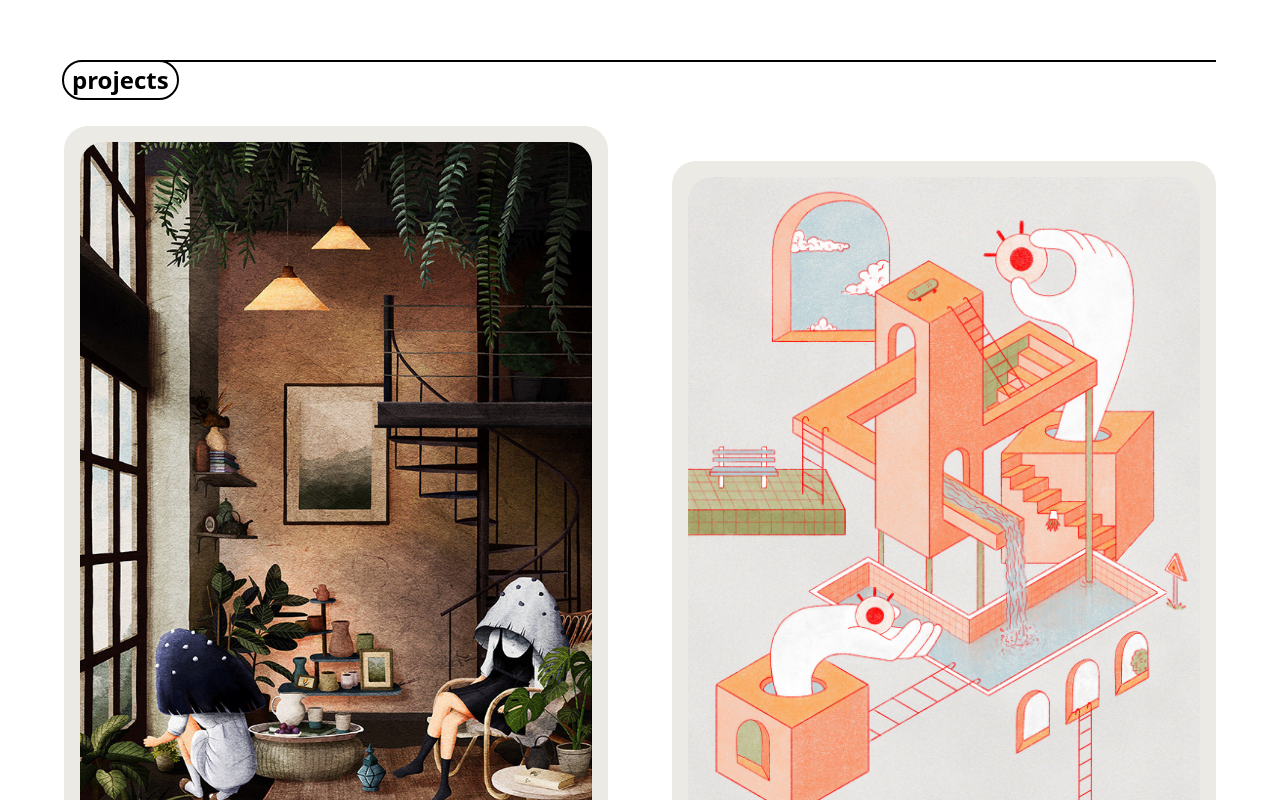
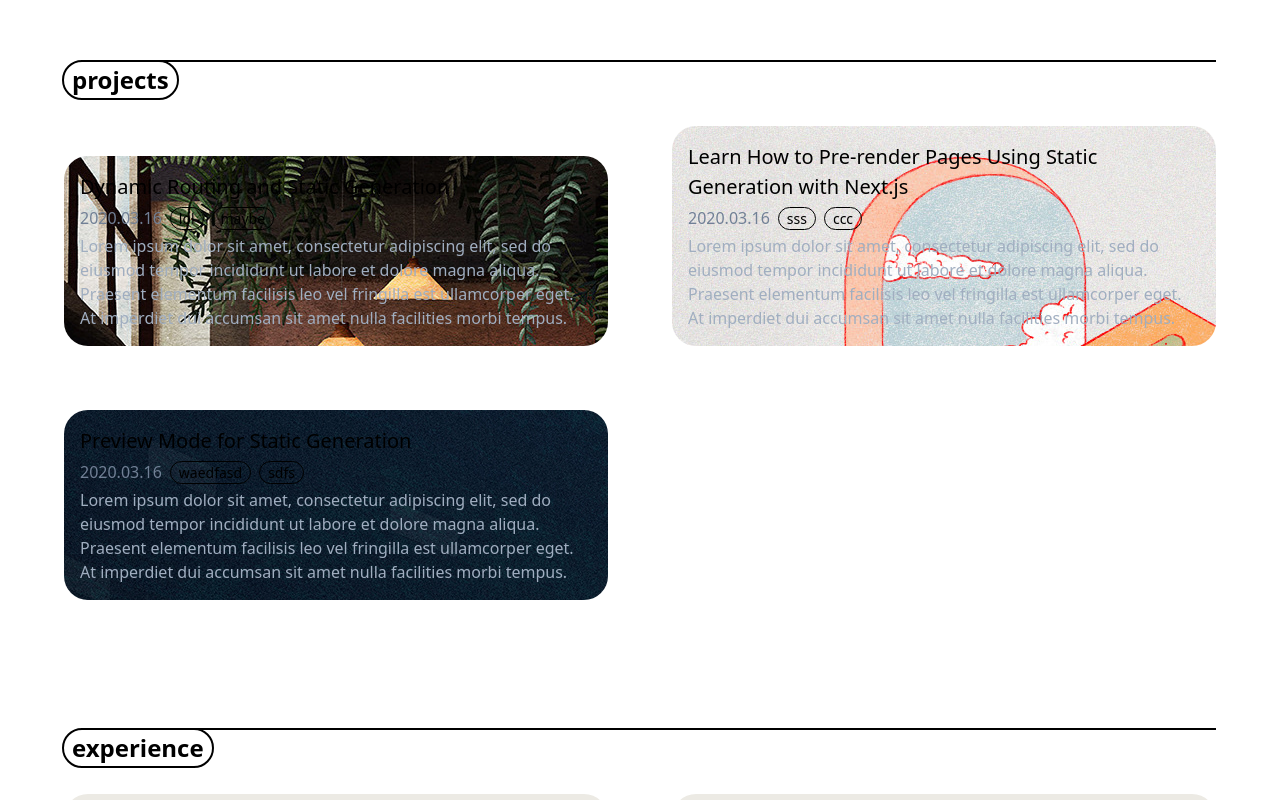
Before and after one commit to lizzij/Portfolio, a Next.js app in the folder portfolio/: page / in a window 1280 px wide. Shown: the part 660-1460 px from the top of the page. Built offline with nearby package versions, Linux system fonts and the light colour scheme.

Commit message:
background image

```diff
--- a/portfolio/components/project-preview.tsx
+++ b/portfolio/components/project-preview.tsx
@@ -20,14 +20,14 @@ const ProjectPreview = ({
   slug,
   tags,
 }: Props) => {
-  console.log("tags", tags)
+  console.log("coverImage", coverImage)
   return (
     <div className="self-end">
       <Link as={`/projects/${slug}`} href="/projects/[slug]">
-        <div className="bg-faded rounded-2xl md:rounded-3xl p-4">
-          <div className="mb-5">
-            <CoverImage slug={slug} title={title} src={coverImage} />
-          </div>
+        <div className="bg-faded rounded-2xl md:rounded-3xl p-4"
+          style={{
+          backgroundImage: `url(${coverImage})`,
+        }} >
           <h3 className="md:text-xl md:pb-1 hover:underline">{title}</h3>
           <div className="text-gray-600 md:pb-1">
             <DateFormatter dateString={date} />
```
